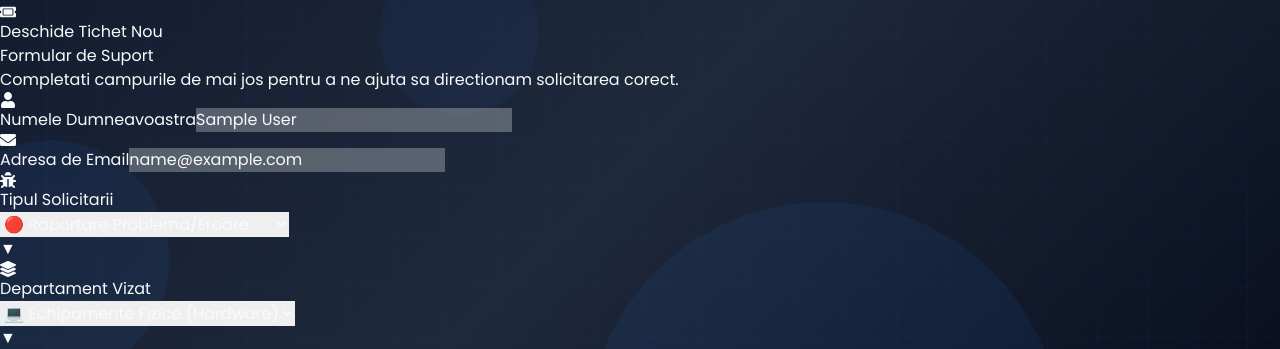
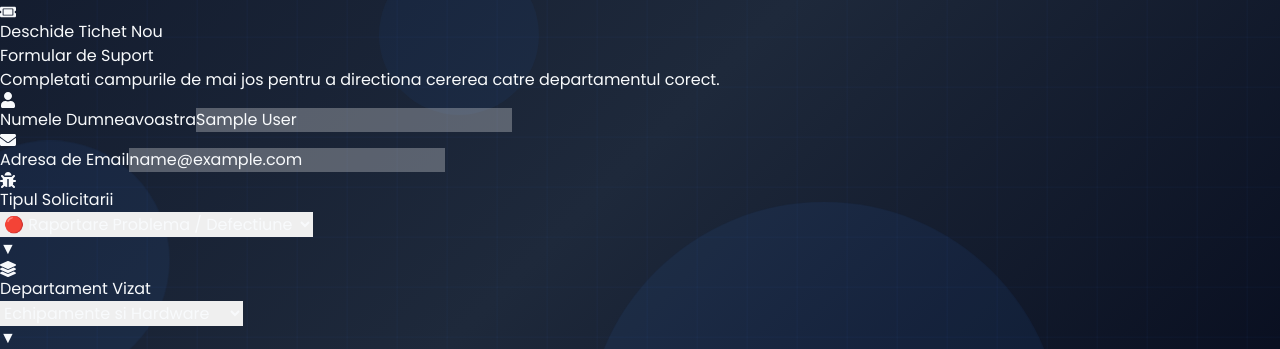
Before and after one commit to xLeo20/Aplicatie-licenta, a React app in the folder frontend/: page /new-ticket in a window 1280 px wide. Shown: the part 360-709 px from the top of the page. Built offline with nearby package versions, Linux system fonts and the light colour scheme; no server answers; sample sign-in values are in the browser's storage; the HTML template or start-up script is replaced by a standard one.

Commit message:
Continuare

```diff
--- a/frontend/src/pages/NewTicket.jsx
+++ b/frontend/src/pages/NewTicket.jsx
@@ -16,8 +16,9 @@ function NewTicket() {
   const [name] = useState(user?.name || '')
   const [email] = useState(user?.email || '')
 
-  const [issueType, setIssueType] = useState('Incident')
-  const [category, setCategory] = useState('Hardware & Echipamente')
+  const [issueType, setIssueType] = useState('Raportare Problema')
+  // Seteaza valoarea initiala la prima optiune disponibila
+  const [category, setCategory] = useState('Echipamente si Hardware')
   const [priority, setPriority] = useState('Mica')
   const [description, setDescription] = useState('')
 
@@ -102,7 +103,7 @@ function NewTicket() {
         <div className="p-8 md:p-12">
             <div className="text-center mb-10">
                 <h2 className="text-3xl font-black text-white mb-2">Formular de Suport</h2>
-                <p className="text-blue-200/50 text-sm font-medium">Completati campurile de mai jos pentru a ne ajuta sa directionam solicitarea corect.</p>
+                <p className="text-blue-200/50 text-sm font-medium">Completati campurile de mai jos pentru a directiona cererea catre departamentul corect.</p>
             </div>
 
             <form onSubmit={onSubmit} className="space-y-8">
@@ -130,10 +131,9 @@ function NewTicket() {
                         </label>
                         <div className="relative">
                             <select value={issueType} onChange={(e) => setIssueType(e.target.value)} className="w-full bg-slate-950/60 border border-white/10 rounded-2xl px-5 py-4 text-white focus:ring-2 focus:ring-blue-500 outline-none appearance-none cursor-pointer">
-                                <option className="bg-slate-900" value='Incident'>🔴 Raportare Problema/Eroare</option>
-                                <option className="bg-slate-900" value='Cerere de Serviciu'>🟢 Solicitare Echipament/Serviciu</option>
-                                <option className="bg-slate-900" value='Cerere de Acces'>🔐 Cerere Drepturi de Acces</option>
-                                <option className="bg-slate-900" value='Onboarding / Offboarding'>🧑‍💼 Angajat Nou / Plecare</option>
+                                <option className="bg-slate-900" value='Raportare Problema'>🔴 Raportare Problema / Defectiune</option>
+                                <option className="bg-slate-900" value='Cerere Serviciu'>🟢 Cerere Echipament / Serviciu Nou</option>
+                                <option className="bg-slate-900" value='Cerere Informatii'>🔵 Cerere Informatii / Ajutor general</option>
                             </select>
                             <div className="absolute right-5 top-1/2 -translate-y-1/2 pointer-events-none text-white/50">▼</div>
                         </div>
@@ -145,11 +145,35 @@ function NewTicket() {
                         </label>
                         <div className="relative">
                             <select value={category} onChange={(e) => setCategory(e.target.value)} className="w-full bg-slate-950/60 border border-white/10 rounded-2xl px-5 py-4 text-white focus:ring-2 focus:ring-blue-500 outline-none appearance-none cursor-pointer">
-                                <option className="bg-slate-900" value='Hardware & Echipamente'>💻 Echipamente Fizice (Hardware)</option>
-                                <option className="bg-slate-900" value='Software & Licente'>💽 Aplicatii si Licente (Software)</option>
-                                <option className="bg-slate-900" value='Retea & Comunicatii'>🌐 Retea si Internet</option>
-                                <option className="bg-slate-900" value='Conturi & Permisiuni'>🔑 Conturi si Parole</option>
-                                <option className="bg-slate-900" value='Infrastructura Administrativa'>🏢 Mentenanta Cladire</option>
+
+                                <optgroup label="💻 IT Tech" className="bg-slate-900 font-bold text-blue-400">
+                                    <option className="bg-slate-900 text-white" value='Echipamente si Hardware'>Echipamente si Hardware</option>
+                                    <option className="bg-slate-900 text-white" value='Aplicatii si Programe'>Aplicatii si Programe</option>
+                                    <option className="bg-slate-900 text-white" value='Conturi si Parole'>Conturi si Parole</option>
+                                    <option className="bg-slate-900 text-white" value='Retea si Internet'>Retea si Internet</option>
+                                </optgroup>
+
+                                <optgroup label="👥 Resurse Umane" className="bg-slate-900 font-bold text-pink-400">
+                                    <option className="bg-slate-900 text-white" value='Adeverinte si Documente'>Adeverinte si Documente</option>
+                                    <option className="bg-slate-900 text-white" value='Concedii si Invoiri'>Concedii si Invoiri</option>
+                                    <option className="bg-slate-900 text-white" value='Angajari si Plecari'>Angajari si Plecari</option>
+                                </optgroup>
+
+                                <optgroup label="💼 Comercial" className="bg-slate-900 font-bold text-emerald-400">
+                                    <option className="bg-slate-900 text-white" value='Vanzari si Ofertare'>Vanzari si Ofertare</option>
+                                    <option className="bg-slate-900 text-white" value='Contracte si Furnizori'>Contracte si Furnizori</option>
+                                </optgroup>
+
+                                <optgroup label="🎧 Customer Care" className="bg-slate-900 font-bold text-purple-400">
+                                    <option className="bg-slate-900 text-white" value='Suport Clienti'>Suport Clienti</option>
+                                    <option className="bg-slate-900 text-white" value='Reclamatii si Sesizari'>Reclamatii si Sesizari</option>
+                                </optgroup>
+
+                                <optgroup label="🏢 General" className="bg-slate-900 font-bold text-amber-400">
+                                    <option className="bg-slate-900 text-white" value='Mentenanta Cladire'>Mentenanta Cladire</option>
+                                    <option className="bg-slate-900 text-white" value='Consumabile si Birotica'>Consumabile si Birotica</option>
+                                </optgroup>
+
                             </select>
                             <div className="absolute right-5 top-1/2 -translate-y-1/2 pointer-events-none text-white/50">▼</div>
                         </div>
@@ -180,7 +204,7 @@ function NewTicket() {
                         name='description'
                         required
                         className="w-full bg-slate-950/60 border border-white/10 rounded-2xl px-5 py-4 text-white placeholder:text-slate-600 focus:ring-2 focus:ring-blue-500 outline-none transition-all min-h-[150px] resize-y"
-                        placeholder='Va rugam sa oferiti cat mai multe detalii despre problema sau cerere...'
+                        placeholder='Va rugam sa oferiti cat mai multe detalii despre cererea dumneavoastra...'
                         value={description}
                         onChange={(e) => setDescription(e.target.value)}
                     ></textarea>
```
Also changed, not shown: frontend/src/pages/Profile.jsx (+36 -14 lines), 2 other files (tests, documents, lock files or other folders).
